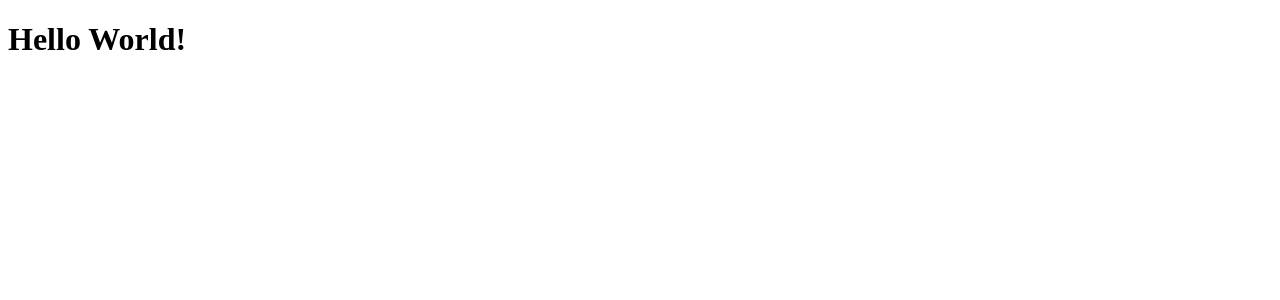
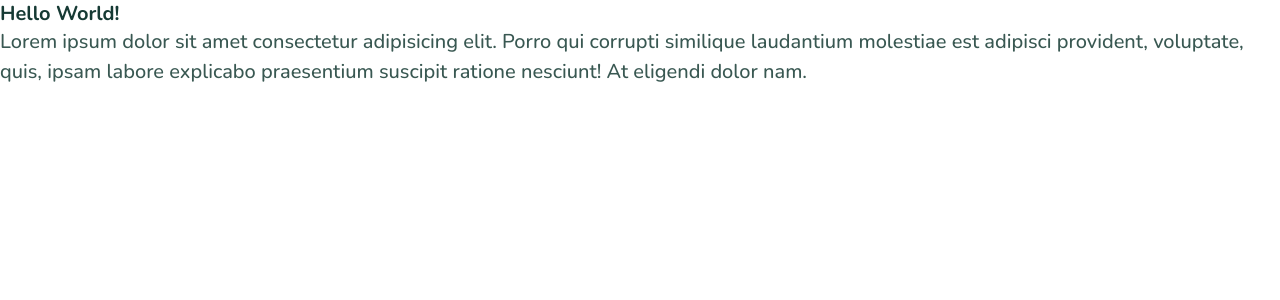
Before and after one commit to EdwardShanahan09/fm-recipe-finder, a React (Vite) app: page / in a window 1280 px wide. Shown: the top 300 px of the page. Built offline with nearby package versions, Linux system fonts and the light colour scheme.

Commit message:
Add base CSS styles

```diff
--- a/src/App.jsx
+++ b/src/App.jsx
@@ -2,6 +2,13 @@ const App = () => {
   return (
     <div>
       <h1>Hello World!</h1>
+
+      <p>
+        Lorem ipsum dolor sit amet consectetur adipisicing elit. Porro qui
+        corrupti similique laudantium molestiae est adipisci provident,
+        voluptate, quis, ipsam labore explicabo praesentium suscipit ratione
+        nesciunt! At eligendi dolor nam.
+      </p>
     </div>
   );
 };
--- a/src/index.css
+++ b/src/index.css
@@ -0,0 +1,105 @@
+/* Imports */
+
+@import url("https://fonts.googleapis.com/css2?family=Nunito:wght@400;500;600;700;800&display=swap");
+
+/* CSS Variables */
+
+:root {
+  --color-neutral-900: #163a34;
+  --color-neutral-600: #395852;
+  --color-neutral-300: #d0dcd9;
+  --color-neutral-200: #e0e6e3;
+  --color-neutral-300: #f6f5f1;
+  --color-neutral-0: #ffffff;
+  --color-primary: #fe9f6b;
+  --color-secondary: #49ac9b;
+  --color-tertiary: #697ddb;
+
+  --primary-font: "Nunito", sans-serif;
+}
+
+/* Base */
+
+* {
+  margin: 0;
+  padding: 0;
+  box-sizing: border-box;
+}
+
+html {
+  font-size: 62.5%;
+}
+
+body {
+  font-family: var(--primary-font);
+}
+
+/* Base Typography */
+
+h1,
+h2,
+h3,
+h4 {
+  color: var(--color-neutral-900);
+}
+
+.text-preset-1 {
+  font-size: 5.2rem;
+  font-weight: 800;
+  line-height: 120%;
+  letter-spacing: -0.2rem;
+}
+
+.text-preset-2 {
+  font-size: 4rem;
+  font-weight: 800;
+  line-height: 110%;
+  letter-spacing: -0.2rem;
+}
+
+.text-preset-3 {
+  font-size: 3.2rem;
+  font-weight: 700;
+  letter-spacing: -0.1rem;
+}
+
+.text-preset-4 {
+  font-size: 2.4rem;
+  font-weight: 700;
+  line-height: 130%;
+  letter-spacing: -0.1rem;
+}
+
+.text-preset-5 {
+  font-size: 2rem;
+  font-weight: 700;
+  line-height: 140%;
+  letter-spacing: -0.5rem;
+}
+
+p {
+  color: var(--color-neutral-600);
+  font-size: 2rem;
+  font-weight: 500;
+  line-height: 150%;
+}
+
+@media (min-width: 768px) {
+  /* Base Typography */
+
+  .text-preset-1 {
+    font-size: 6.4rem;
+  }
+
+  .text-preset-2 {
+    font-size: 4.8rem;
+  }
+}
+
+@media (min-width: 1440px) {
+  /* Base Typography */
+
+  .text-preset-1 {
+    font-size: 6.4rem;
+  }
+}
```
